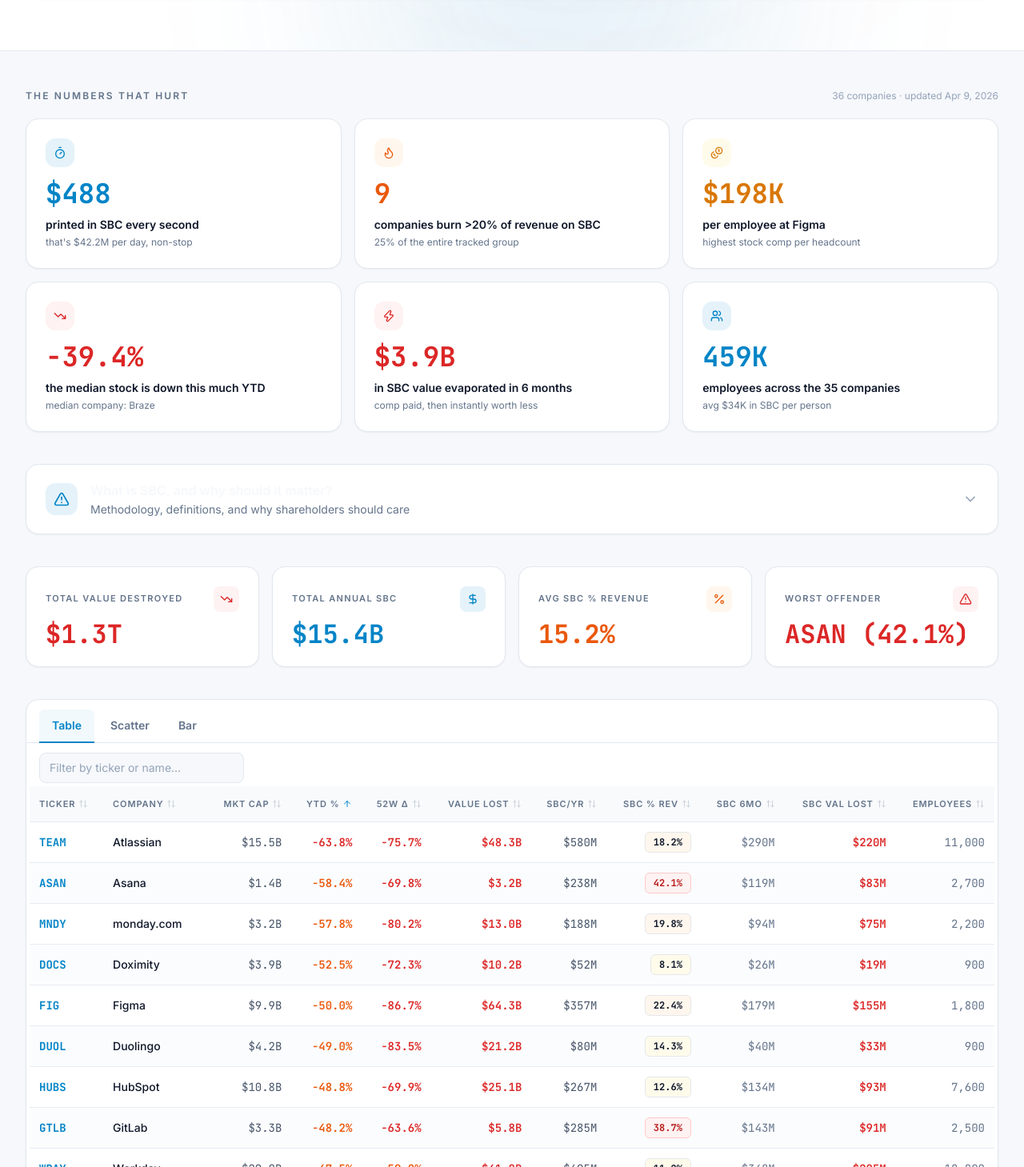
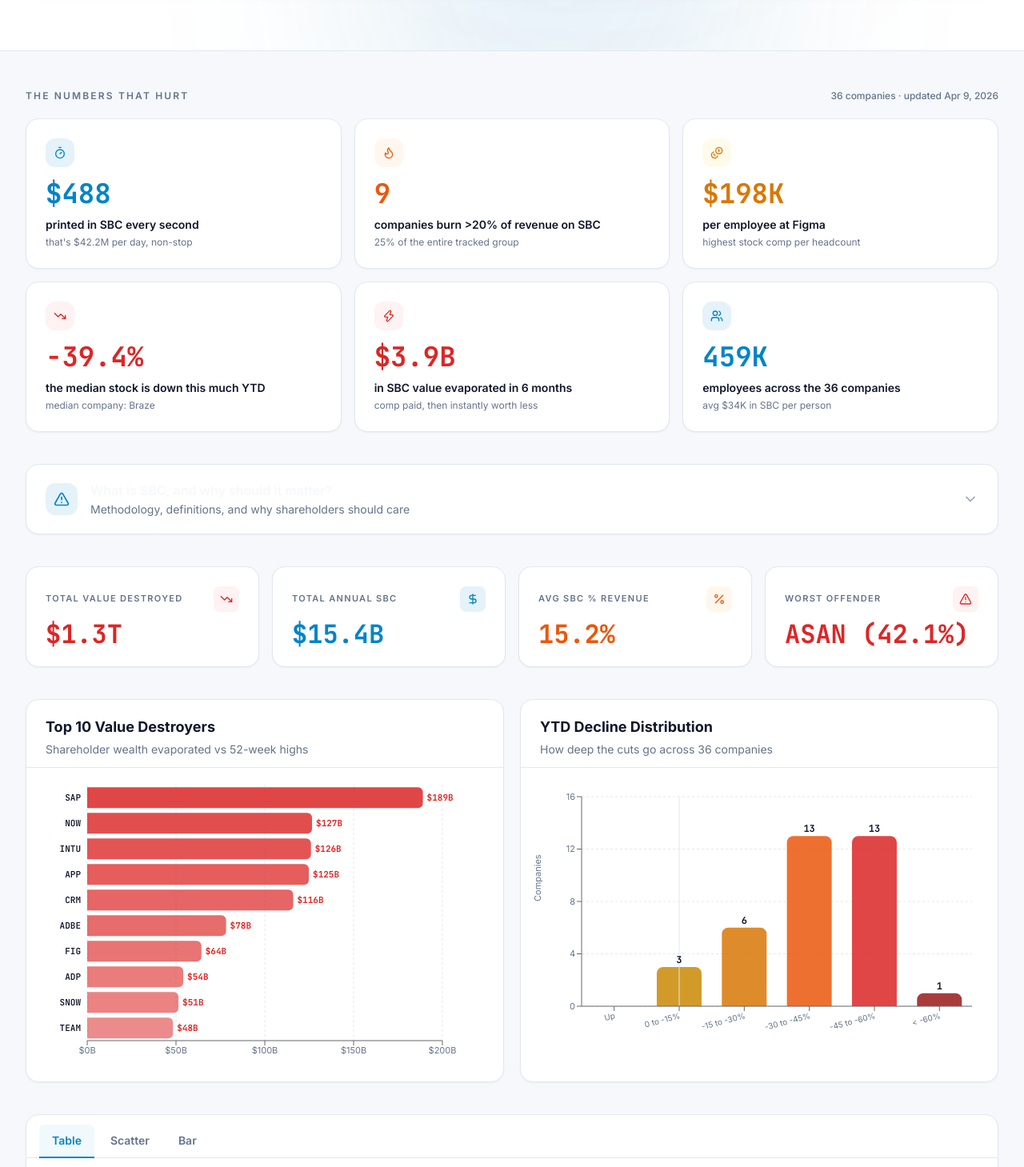
Before and after one commit to TraceCohenTech/software-meltdown, a Next.js app: page /software-meltdown in a window 1280 px wide. Shown: the part 631-2090 px from the top of the page at 80% size. Built offline with nearby package versions, Linux system fonts and the light colour scheme.

Commit message:
Add featured charts, fix 35->36 copy, improve text contrast

```diff
--- a/src/components/meltdown/MeltdownDashboard.tsx
+++ b/src/components/meltdown/MeltdownDashboard.tsx
@@ -13,6 +13,7 @@
   Bar,
   Cell,
   LabelList,
+  ReferenceLine,
 } from "recharts"
 import {
   X,
@@ -194,7 +195,7 @@
             <h2 className="text-xs font-semibold text-slate-500 uppercase tracking-[0.18em]">
               The Numbers That Hurt
             </h2>
-            <span className="text-xs text-slate-400 hidden sm:block">
+            <span className="text-xs text-slate-500 hidden sm:block font-medium">
               {data.length} companies · updated Apr 9, 2026
             </span>
           </div>
@@ -237,7 +238,7 @@
             <FunFact
               icon={<Users className="w-4 h-4" />}
               stat={`${(totalEmployees / 1000).toFixed(0)}K`}
-              label="employees across the 35 companies"
+              label={`employees across the ${data.length} companies`}
               sublabel={`avg ${formatK((totalSBC * 1000) / totalEmployees)} in SBC per person`}
               tone="blue"
             />
@@ -316,6 +317,22 @@
             accent="red"
           />
         </div>
+
+        {/* ═══ FEATURED CHARTS ═══ */}
+        <section className="grid grid-cols-1 lg:grid-cols-2 gap-4 sm:gap-5">
+          <ChartCard
+            title="Top 10 Value Destroyers"
+            subtitle="Shareholder wealth evaporated vs 52-week highs"
+          >
+            <TopValueDestroyedChart data={data} onSelect={setSelectedCompany} />
+          </ChartCard>
+          <ChartCard
+            title="YTD Decline Distribution"
+            subtitle={`How deep the cuts go across ${data.length} companies`}
+          >
+            <YTDHistogram data={data} />
+          </ChartCard>
+        </section>
 
         {/* ═══ TAB BAR ═══ */}
         <div className="bg-surface border border-border rounded-2xl overflow-hidden shadow-sm">
@@ -425,7 +442,7 @@
         {label}
       </div>
       <div className={`text-xl sm:text-3xl font-bold font-mono mt-1 sm:mt-1.5 ${color} break-words`}>{value}</div>
-      <div className="text-[10px] sm:text-xs text-slate-400 mt-0.5 sm:mt-1 truncate">{sub}</div>
+      <div className="text-[10px] sm:text-xs text-slate-500 mt-0.5 sm:mt-1 truncate">{sub}</div>
     </div>
   )
 }
@@ -584,6 +601,163 @@
   )
 }
 
+/* ─── Chart Card wrapper ─── */
+function ChartCard({
+  title,
+  subtitle,
+  children,
+}: {
+  title: string
+  subtitle?: string
+  children: React.ReactNode
+}) {
+  return (
+    <div className="bg-surface border border-border rounded-2xl shadow-sm overflow-hidden">
+      <div className="px-5 sm:px-6 pt-5 pb-3 border-b border-border">
+        <h3 className="text-base sm:text-lg font-bold text-slate-900 leading-tight">{title}</h3>
+        {subtitle && <p className="text-xs sm:text-sm text-slate-500 mt-1">{subtitle}</p>}
+      </div>
+      <div className="p-3 sm:p-4">{children}</div>
+    </div>
+  )
+}
+
+/* ─── Top Value Destroyers bar ─── */
+function TopValueDestroyedChart({
+  data,
+  onSelect,
+}: {
+  data: CompanyWithMetrics[]
+  onSelect: (c: CompanyWithMetrics) => void
+}) {
+  const top = [...data]
+    .sort((a, b) => b.valueDestroyedB - a.valueDestroyedB)
+    .slice(0, 10)
+    .map((c) => ({
+      ticker: c.ticker,
+      company: c.company,
+      value: Number(c.valueDestroyedB.toFixed(1)),
+      pctYTD: c.pctYTD,
+      _company: c,
+    }))
+
+  return (
+    <ResponsiveContainer width="100%" height={360}>
+      <BarChart data={top} layout="vertical" margin={{ top: 5, right: 60, left: 8, bottom: 5 }}>
+        <CartesianGrid strokeDasharray="3 3" stroke={GRID_STROKE} horizontal={false} />
+        <XAxis
+          type="number"
+          tick={{ fill: AXIS_FILL, fontSize: 11 }}
+          tickFormatter={(v: number) => `$${v >= 1000 ? `${(v / 1000).toFixed(1)}T` : `${v}B`}`}
+        />
+        <YAxis
+          dataKey="ticker"
+          type="category"
+          tick={{ fill: TEXT_DARK, fontSize: 11, fontFamily: "var(--font-mono)", fontWeight: 600 }}
+          width={52}
+          axisLine={false}
+          tickLine={false}
+        />
+        <RechartsTooltip
+          cursor={{ fill: "rgba(220, 38, 38, 0.06)" }}
+          content={({ payload }) => {
+            if (!payload?.[0]) return null
+            const d = payload[0].payload
+            return (
+              <div className="bg-surface border border-border rounded-lg px-3 py-2.5 text-xs shadow-xl">
+                <div className="font-mono font-bold text-accent text-sm">{d.ticker}</div>
+                <div className="text-slate-700 font-medium">{d.company}</div>
+                <div className="text-red-600 font-semibold mt-1">-{formatBillions(d.value)} wiped</div>
+                <div className="text-slate-500">YTD: {formatPct(d.pctYTD)}</div>
+              </div>
+            )
+          }}
+        />
+        <Bar
+          dataKey="value"
+          radius={[0, 6, 6, 0]}
+          cursor="pointer"
+          onClick={(entry: any) => {
+            if (entry?._company) onSelect(entry._company)
+          }}
+        >
+          {top.map((_, i) => (
+            <Cell key={i} fill="#dc2626" fillOpacity={0.85 - i * 0.035} />
+          ))}
+          <LabelList
+            dataKey="value"
+            position="right"
+            formatter={(v) => `$${Number(v).toFixed(0)}B`}
+            style={{ fill: "#dc2626", fontSize: 11, fontFamily: "var(--font-mono)", fontWeight: 700 }}
+          />
+        </Bar>
+      </BarChart>
+    </ResponsiveContainer>
+  )
+}
+
+/* ─── YTD Decline Histogram ─── */
+function YTDHistogram({ data }: { data: CompanyWithMetrics[] }) {
+  const buckets = [
+    { key: "positive", label: "Up", min: 0, max: Infinity, color: "#16a34a" },
+    { key: "b1", label: "0 to -15%", min: -15, max: 0, color: "#ca8a04" },
+    { key: "b2", label: "-15 to -30%", min: -30, max: -15, color: "#d97706" },
+    { key: "b3", label: "-30 to -45%", min: -45, max: -30, color: "#ea580c" },
+    { key: "b4", label: "-45 to -60%", min: -60, max: -45, color: "#dc2626" },
+    { key: "b5", label: "< -60%", min: -Infinity, max: -60, color: "#991b1b" },
+  ]
+  const chartData = buckets.map((b) => ({
+    label: b.label,
+    count: data.filter((c) => c.pctYTD > b.min && c.pctYTD <= b.max).length,
+    color: b.color,
+  }))
+
+  return (
+    <ResponsiveContainer width="100%" height={360}>
+      <BarChart data={chartData} margin={{ top: 20, right: 16, left: 0, bottom: 28 }}>
+        <CartesianGrid strokeDasharray="3 3" stroke={GRID_STROKE} vertical={false} />
+        <XAxis
+          dataKey="label"
+          tick={{ fill: AXIS_FILL, fontSize: 10 }}
+          interval={0}
+          angle={-15}
+          textAnchor="end"
+          height={50}
+        />
+        <YAxis
+          tick={{ fill: AXIS_FILL, fontSize: 11 }}
+          allowDecimals={false}
+          label={{ value: "Companies", angle: -90, position: "insideLeft", fill: AXIS_FILL, fontSize: 11 }}
+        />
+        <RechartsTooltip
+          cursor={{ fill: "rgba(15, 23, 42, 0.04)" }}
+          content={({ payload }) => {
+            if (!payload?.[0]) return null
+            const d = payload[0].payload
+            return (
+              <div className="bg-surface border border-border rounded-lg px-3 py-2 text-xs shadow-xl">
+                <div className="font-semibold text-slate-900">{d.label}</div>
+                <div className="text-slate-600 font-mono mt-0.5">{d.count} companies</div>
+              </div>
+            )
+          }}
+        />
+        <ReferenceLine x="0 to -15%" stroke="#e2e8f0" />
+        <Bar dataKey="count" radius={[8, 8, 0, 0]} maxBarSize={56}>
+          {chartData.map((entry, i) => (
+            <Cell key={i} fill={entry.color} fillOpacity={0.85} />
+          ))}
+          <LabelList
+            dataKey="count"
+            position="top"
+            style={{ fill: "#0f172a", fontSize: 12, fontFamily: "var(--font-mono)", fontWeight: 700 }}
+          />
+        </Bar>
+      </BarChart>
+    </ResponsiveContainer>
+  )
+}
+
 /* ─── Mobile Sort Bar ─── */
 function MobileSortBar({
   sortKey,
@@ -656,7 +830,7 @@
               <div className="text-base font-mono font-bold" style={{ color: colorForPct(c.pctYTD) }}>
                 {formatPct(c.pctYTD)}
               </div>
-              <div className="text-[10px] text-slate-400 uppercase tracking-wide">YTD</div>
+              <div className="text-[10px] text-slate-500 font-semibold uppercase tracking-wide">YTD</div>
             </div>
           </div>
           <div className="mt-3 grid grid-cols-3 gap-2">
```
